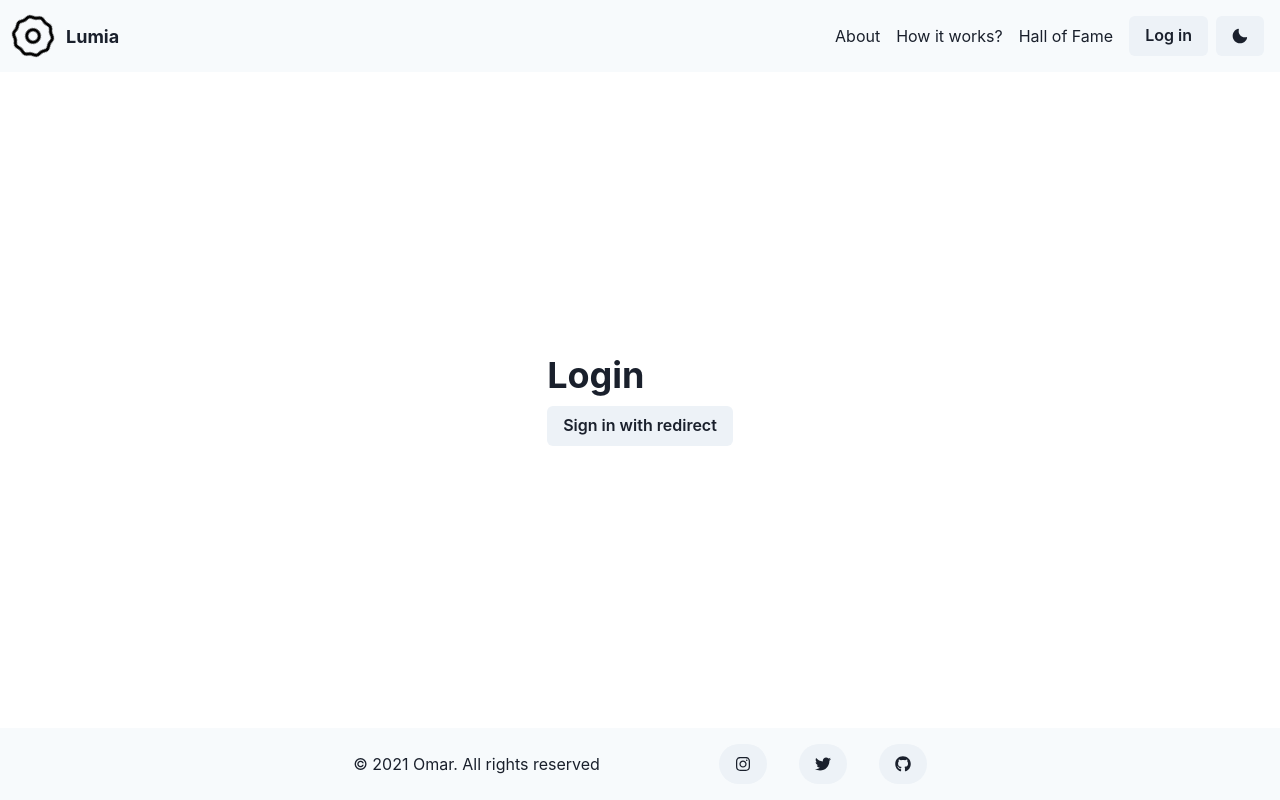
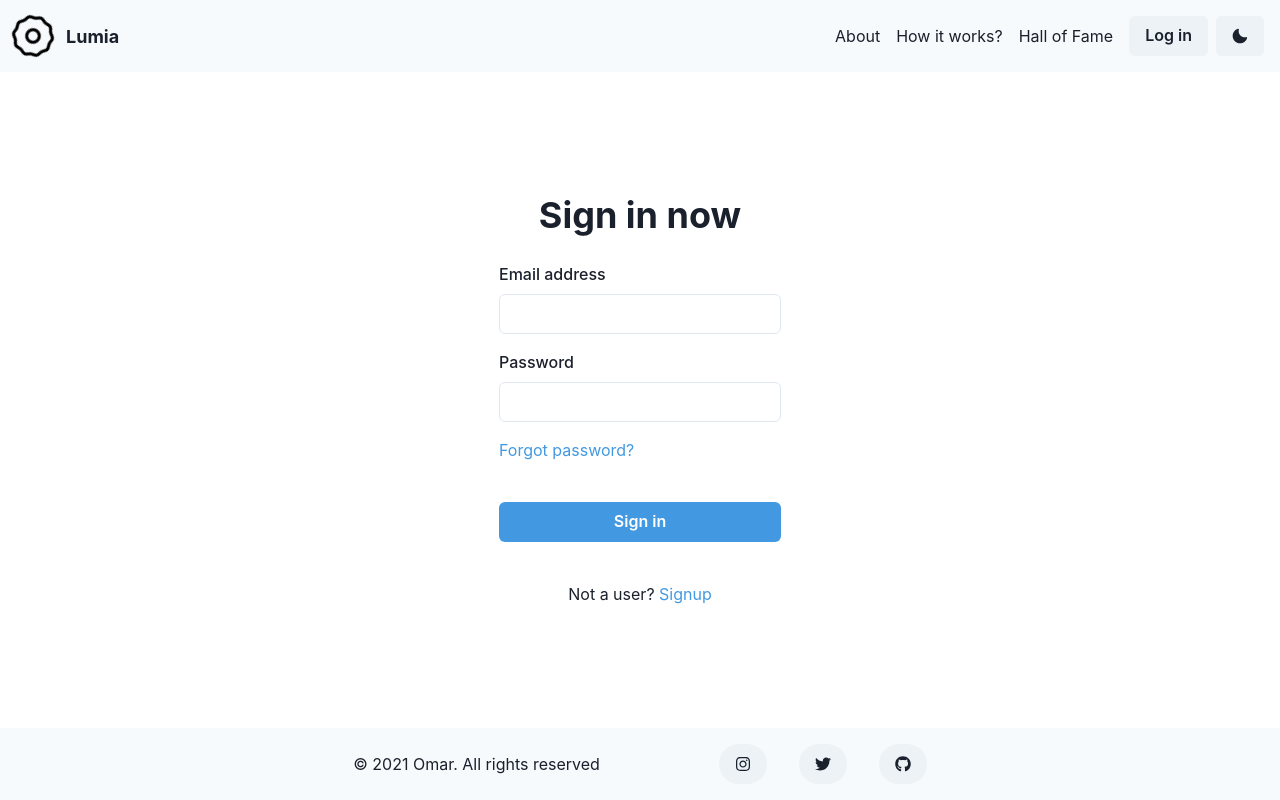
Before and after one commit to derelictions/lumia, a Next.js app: page /login in a window 1280 px wide. Built offline with nearby package versions, Linux system fonts and the light colour scheme; no server answers.

Commit message:
implement sign up form

```diff
--- a/package.json
+++ b/package.json
@@ -19,6 +19,7 @@
 		"emotion-theming": "^11.0.0",
 		"firebase": "^9.6.5",
 		"firebase-admin": "^10.0.2",
+		"formik": "^2.2.9",
 		"framer-motion": "^4.1.17",
 		"next": "^12.0.8",
 		"nookies": "^2.5.2",
--- a/src/components/Navbar.tsx
+++ b/src/components/Navbar.tsx
@@ -18,6 +18,7 @@ import { TriangleDownIcon, SunIcon, MoonIcon } from '@chakra-ui/icons';
 import NextLink from 'next/link';
 
 import { motion } from 'framer-motion';
+import { useAuth } from '../lib/auth';
 const MotionBox = motion(Box);
 const MotionImage = motion(Image);
 const MotionStack = motion(Stack);
@@ -97,14 +98,24 @@ const NavListVariants = {
 
 const MenuList: FunctionComponent<MenuListProps> = () => {
 	const color = useColorModeValue('gray.200', 'gray.800');
+
+	const { user, authService } = useAuth();
+	const { signOut } = authService;
+
 	const kids = (
 		<>
 			<NavItem to='/about'>About</NavItem>
 			<NavItem to='/how'>How it works?</NavItem>
 			<NavItem to='/hof'>Hall of Fame</NavItem>
-			<NavItem to='/login'>
-				<Button>Log in</Button>
-			</NavItem>
+			{!user ? (
+				<NavItem to='/login'>
+					<Button>Log in</Button>
+				</NavItem>
+			) : (
+				<NavItem to='/'>
+					<Button onClick={() => signOut()}>Log out</Button>
+				</NavItem>
+			)}
 		</>
 	);
 
--- a/src/lib/auth.tsx
+++ b/src/lib/auth.tsx
@@ -4,55 +4,67 @@ import { auth } from './firebase';
 // import firebase from 'firebase/app';
 import {
 	GoogleAuthProvider,
-	onIdTokenChanged,
+	// onIdTokenChanged,
+	onAuthStateChanged,
 	signInWithPopup,
 	signInWithEmailAndPassword,
 	createUserWithEmailAndPassword,
 	signOut,
+	User,
 } from 'firebase/auth';
+// import { useRouter } from 'next/router';
 
-const AuthContext = createContext({});
+const AuthContext = createContext<any>({});
+export const useAuth = () => useContext(AuthContext);
 
 export const AuthProvider: React.FunctionComponent<{}> = ({ children }) => {
-	const [user, setUser] = useState(null);
+	// const router = useRouter();
+	const [user, setUser] = useState<User | any>();
+	const [loading, setLoading] = useState(true);
+
+	console.log(user);
+
 	useEffect(() => {
 		// eslint-disable-next-line @typescript-eslint/no-shadow
-		return onIdTokenChanged(auth, async (user) => {
+		const unsubscribe = onAuthStateChanged(auth, async (user) => {
 			if (!user) {
 				setUser(null);
 				nookies.set(undefined, 'token', '', {});
 			} else {
 				const token = await user.getIdToken();
 				nookies.set(undefined, 'token', token, {});
+				setUser(user);
 			}
+			setLoading(false);
 		});
+
+		return () => {
+			nookies.set(undefined, 'token', '', {});
+			unsubscribe();
+		};
 	}, []);
 
-	return (
-		<AuthContext.Provider value={{ user }}>{children}</AuthContext.Provider>
-	);
-};
-
-export const authService = {
+	const authService = {
 		signInWithGoogle: async () => {
 			const provider = new GoogleAuthProvider();
-		return signInWithPopup(auth, provider).then((user) => {
-
-        })
+			return signInWithPopup(auth, provider);
 		},
-	signInWithEmailAndPassword: async (email: string, password: string) => {
+		logInWithEmailAndPassword: async (email: string, password: string) => {
 			return signInWithEmailAndPassword(auth, email, password);
 		},
-	signUpWithEmailAndPassword: async (email: string, password: string, rpassword: string) => {
-		if (password !== rpassword) {
-			throw new Error('Passwords do not match');
-		} else {
+
+		signUpWithEmailAndPassword: async (email: string, password: string) => {
 			return createUserWithEmailAndPassword(auth, email, password);
-		}
 		},
+
 		signOut: async () => {
 			return signOut(auth);
 		},
 	};
 
-export const useAuth = () => useContext(AuthContext);
+	return (
+		<AuthContext.Provider value={{ user, authService }}>
+			{loading ? null : children}
+		</AuthContext.Provider>
+	);
+};
--- a/src/pages/_app.tsx
+++ b/src/pages/_app.tsx
@@ -4,16 +4,18 @@ import { AnimatePresence } from 'framer-motion';
 import Layout from '../components/layouts/main';
 import { AuthProvider } from '../lib/auth';
 
+// const noAuthRequired = ['/', '/login', '/about'];
+
 function MyApp({ Component, pageProps, router }: AppProps) {
 	return (
 		<ChakraProvider theme={theme}>
-			<Layout>
+			<AuthProvider>
 				<AnimatePresence exitBeforeEnter initial={true}>
-					<AuthProvider>
+					<Layout>
 						<Component {...pageProps} key={router.route} />
-					</AuthProvider>
+					</Layout>
 				</AnimatePresence>
-			</Layout>
+			</AuthProvider>
 		</ChakraProvider>
 	);
 }
--- a/src/pages/login.tsx
+++ b/src/pages/login.tsx
@@ -1,24 +1,111 @@
-import React from 'react';
-import { authService } from '../lib/auth';
-import { Box, Button, Heading, Stack, useToast } from '@chakra-ui/react';
+import React, { useState } from 'react';
+// import { useAuth } from '../lib/auth';
+import {
+	Button,
+	Flex,
+	FormControl,
+	FormLabel,
+	Heading,
+	Input,
+	Link,
+	Stack,
+	// useColorModeValue,
+	Text,
+	// useToast,
+} from '@chakra-ui/react';
+// import { useRouter } from 'next/router';
+import { ViewIcon, ViewOffIcon } from '@chakra-ui/icons';
+
+const LoginCard = () => {
+	return (
+		<Stack spacing={4}>
+			<FormControl id='email'>
+				<FormLabel>Email address</FormLabel>
+				<Input type='email' />
+			</FormControl>
+			<FormControl id='password'>
+				<FormLabel>Password</FormLabel>
+				<Input type='password' />
+			</FormControl>
+			<Stack spacing={10}>
+				<Stack
+					direction={{ base: 'column', sm: 'row' }}
+					align={'start'}
+					justify={'space-between'}
+				>
+					<Link color={'blue.400'}>Forgot password?</Link>
+				</Stack>
+				<Button
+					bg={'blue.400'}
+					color={'white'}
+					_hover={{
+						bg: 'blue.500',
+					}}
+				>
+					Sign in
+				</Button>
+			</Stack>
+			<Stack pt={6}>
+				<Text align={'center'}>
+					Not a user?{' '}
+					<Link href='/signup' color={'blue.400'}>
+						Signup
+					</Link>
+				</Text>
+			</Stack>
+		</Stack>
+	);
+};
 
 export default function LoginPage() {
-	const toast = useToast();
+	// const router = useRouter();
+	// const toast = useToast();
+	// const { user, authService } = useAuth();
 	return (
-		<Stack>
-			<Heading>Login</Heading>
-			<Box>
-				<Button
-					onclick={() => {
-						authService
-							.signInWithGoogle()
-							.then(() => {})
-							.catch((error) => {});
-					}}
-				>
-					Sign in with redirect
-				</Button>
-			</Box>
-		</Stack>
+		<Flex minH={'80vh'} minW={'auto'} align={'center'} justify={'center'}>
+			<Stack spacing={6} mx={'auto'} maxW={'lg'} py={10} px={6}>
+				<Stack align={'center'}>
+					<Heading fontSize={'4xl'}>Sign in now</Heading>
+				</Stack>
+				<LoginCard />
+				{/* <Box rounded={'lg'} boxShadow={'lg'} p={6}></Box> */}
+			</Stack>
+		</Flex>
 	);
 }
+
+// <Stack> // 	<Heading>Login</Heading>
+// 	<Box>
+// 		<Button
+// 			onClick={() => {
+// 				authService
+// 					.signInWithGoogle()
+// 					.then((result: any) => {
+// 						console.log(result);
+// 						router.push('/home');
+// 					})
+// 					.catch((error: { message: any }) => {
+// 						toast({
+// 							title: 'Error',
+// 							description: error.message,
+// 							status: 'error',
+// 							duration: 9000,
+// 							isClosable: true,
+// 						});
+// 					});
+// 			}}
+// 		>
+// 			Sign in with redirect
+// 		</Button>
+// 		<Button
+// 			onClick={() =>
+// 				authService.signOut().then(() => {
+// 					console.log('Logged out successfully');
+// 					router.push('/');
+// 				})
+// 			}
+// 		>
+// 			Logout
+// 		</Button>
+// 	</Box>
+// </Stack>
```
Also changed, not shown: 1 other file (tests, documents, lock files or other folders). Lines whose indentation alone changed are shown as unchanged.
